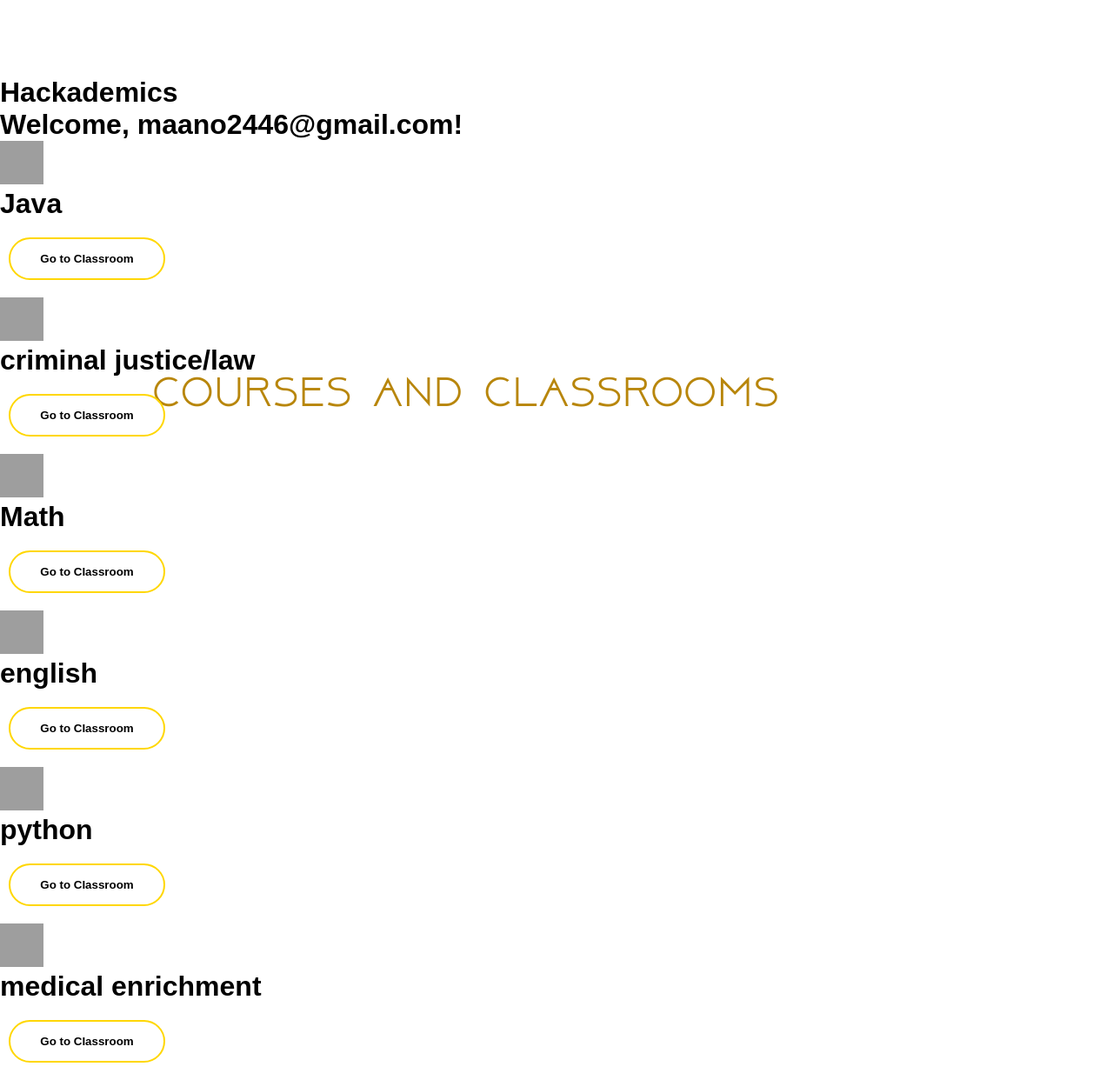
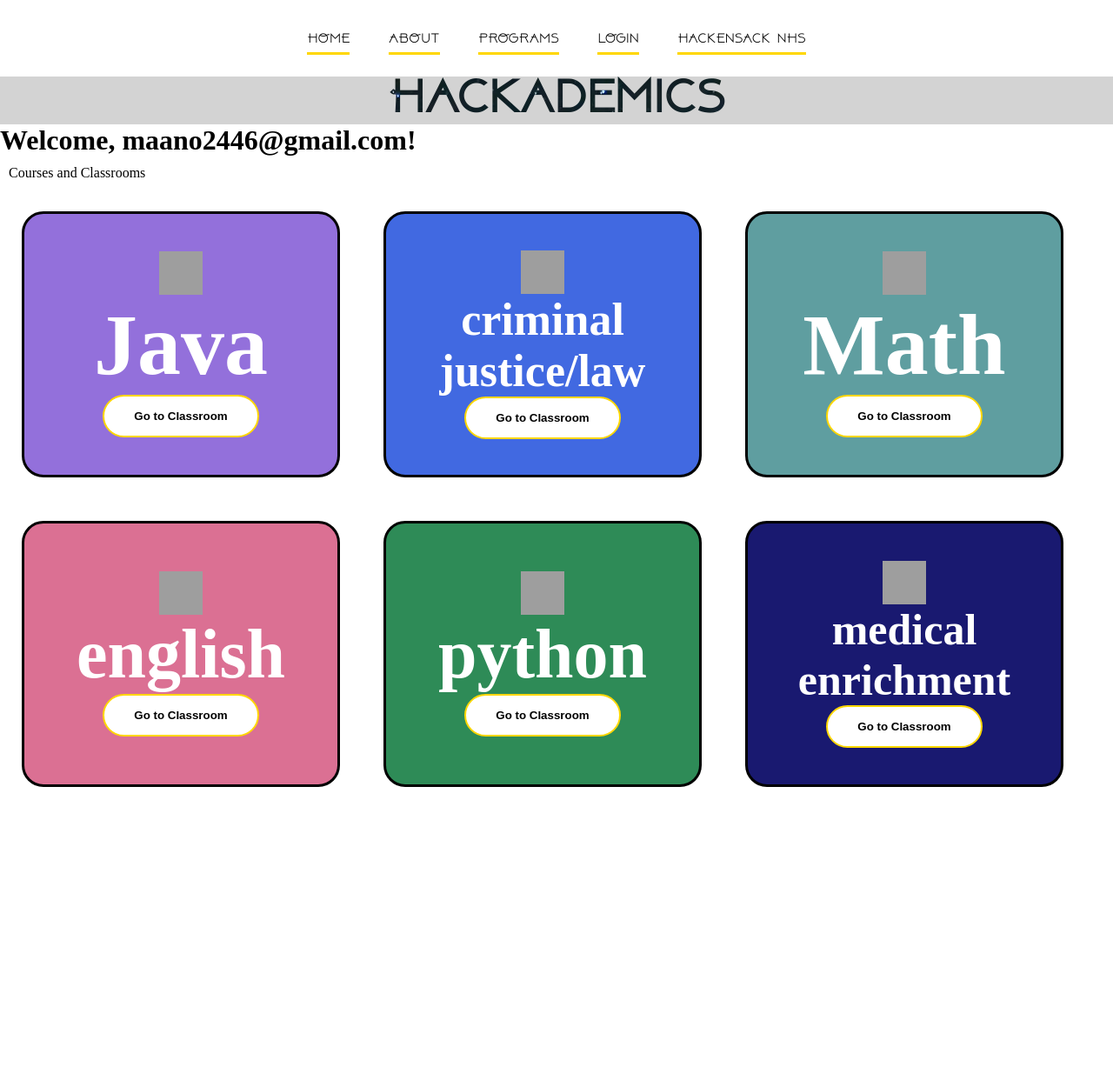
Before and after one commit to A-PhillipeV/hackademicsweb, a Flask app: template templates/dashboard.html in a window 1280 px wide. Shown: the whole page at 87% size. After the commit the page ends 905 px from the top, so only its background shows below. Run offline with Flask 2, Linux system fonts and the light colour scheme; the template is opened without the code that fills it, so the values that code supplies are empty; some web fonts are replaced; grey boxes are pictures that could not be loaded.

Commit message:
Update dashstyle.css

```diff
--- a/static/dashstyle.css
+++ b/static/dashstyle.css
@@ -3,7 +3,6 @@
     padding: 0;
     font-family: sans-serif;
 
-    max-width: 100%
 }
 
 @font-face {
@@ -11,40 +10,146 @@
    src: url(AboveDemoRegular-lJMd.ttf);
 }
 
-.comet {
-    background-color: red;
-    width: 50%;
-    height: 45vh;
-    float:left;
+@font-face {
+    font-family:font2;
 
-    background-image: linear-gradient(to right, rgba(0,0,0,.05),rgba(0,0,0,.75)), url(comet.webp);
-    background-size: cover;
-    background-position: left;
+    src: url("LEMONMILK-Regular.otf") format("opentype");
+}
+.classes {
+    display: flex;
+    flex-wrap: wrap;
 }
 
-.comet h1 {
+.math {
+    background-color: cadetblue;
+    width: 360px;
+    height: 300px;
+    margin:25px;
+    border: 3px solid black;
+    display: flex;
+    align-items: center;
+    justify-content: center;
+    font-size:50px;
+    border-radius: 25px;
+    flex-direction: column;
+}
+.math h1 {
     color:white;
-    text-align: right;
-    transform: translateY(60%);
-    font-size:150px;
-}
-.blank{
-    width: 50%;
-    float:right;
 }
 
-.blank p {
-    font-family: myFirstFont;
-    font-size: 30px;
-    position:absolute;
-
-    top:15%;
-    right:22.5%
+.java {
+    background-color: mediumpurple;
+    width: 360px;
+    height: 300px;
+    margin:25px;
+    border: 3px solid black;
+    display: flex;
+    align-items: center;
+    justify-content: center;
+    font-size:50px;
+    border-radius: 25px;
+    flex-direction: column;
+}
+.java h1 {
+    color:white;
 }
 
-.blank h1{
-    transform: translateY(60%);
-    font-size: 150px;
+.python {
+    background-color: seagreen;
+    width: 360px;
+    height: 300px;
+    margin:25px;
+    border: 3px solid black;
+    display: flex;
+    align-items: center;
+    justify-content: center;
+    font-size:40px;
+    border-radius: 25px;
+    flex-direction: column;
+}
+.python h1 {
+    color:white;
+}
+
+.med {
+    background-color: midnightblue;
+    width: 360px;
+    height: 300px;
+    margin:25px;
+    border: 3px solid black;
+    display: flex;
+    align-items: center;
+    justify-content: center;
+    font-size:25px;
+    border-radius: 25px;
+    flex-direction: column;
+}
+.med h1 {
+    color:white;
+    text-align: center;
+}
+
+.crim {
+    background-color: royalblue;
+    width: 360px;
+    height: 300px;
+    margin:25px;
+    border: 3px solid black;
+    display: flex;
+    align-items: center;
+    justify-content: center;
+    font-size:26px;
+    border-radius: 25px;
+    flex-direction: column;
+}
+.crim h1 {
+    color:white;
+        text-align: center;
+
+}
+
+.eng {
+    background-color: palevioletred;
+    width: 360px;
+    height: 300px;
+    margin:25px;
+    border: 3px solid black;
+    display: flex;
+    align-items: center;
+    justify-content: center;
+    font-size:40px;
+    border-radius: 25px;
+    flex-direction: column;
+}
+.eng h1 {
+    color:white;
+}
+
+
+
+
+
+
+
+
+
+.contenthead {
+    background-color: lightgray;
+}
+
+.content h1 {
+    font-family: font2;
+}
+.content p {
+    margin:10px;
+    font-family: font2;
+}
+
+.header h1 {
+    display: flex;
+    justify-content: center;
+    font-size: 55px;
+    font-family: myFirstFont;
 
     background-image: url(comet.webp);
     background-clip: text;
@@ -52,28 +157,13 @@
     color:transparent;
 }
 
-.content p {
-    color: darkgoldenrod;
-    font-size: 50px;
-    position: absolute;
-    text-align: center;
-    font-family: myFirstFont;
-
-    right:30%;
-    bottom:40%;
-
+.header p {
+    display: flex;
+    justify-content: center;
+    font-size:20px;
+    font-family: font2;
 }
 
-.content p1 {
-    color: darkgoldenrod;
-    font-size: 20px;
-    position: absolute;
-    font-family: myFirstFont;
-    text-align: center;
-
-    bottom:30%;
-    left:35%;
-}
 
 .navbar{
     width: 100%;
@@ -84,7 +174,6 @@
     justify-content: center;
 
     position: relative;
-    bottom:175px;
 }
 
 
@@ -126,17 +215,17 @@
     width: 180px;
     padding: 15px 0;
     text-align: center;
-    margin: 20px 10px;
     border-radius: 25px;
     font-weight: bold;
     border: 2px solid gold;
-    background: transparent;
+    background: white;
     color:black;
     cursor:pointer;
-
     position: relative;
     transform: translate(0px);
     overflow: hidden;
+
+
 }
 
 span{
@@ -149,6 +238,7 @@
     bottom:0;
     z-index: -1;
     transition-duration:0.5s;
+
 }
 
 button:hover span{
@@ -161,4 +251,6 @@
 button a {
     text-decoration: none;
     color:black;
+    justify-content: center;
+
 }
```
